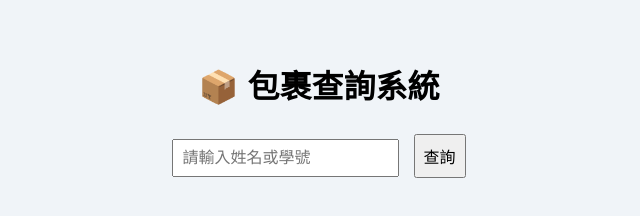
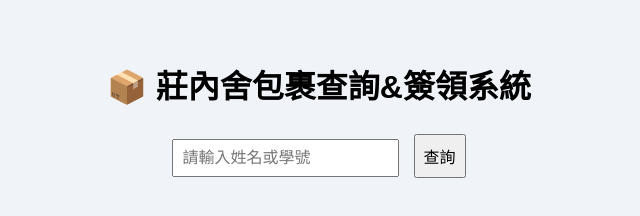
Before and after one commit to nccu-dorm-j23/-, a plain HTML site: page index.html in a window 1280 px wide. Shown: the whole page, without its empty margins (321-961 px from the left). Drawn offline with Linux system fonts and the light colour scheme.

Commit message:
Add files via upload

```diff
--- a/index.html
+++ b/index.html
@@ -2,7 +2,7 @@
 <html lang="zh-Hant">
 <head>
   <meta charset="UTF-8">
-  <title>📦 包裹查詢系統</title>
+  <title>📦 莊內舍包裹查詢&簽領系統</title>
   <style>
     body {
       font-family: Arial, sans-serif;
@@ -35,7 +35,7 @@
 </head>
 <body>
 
-  <h1 class="center">📦 包裹查詢系統</h1>
+  <h1 class="center">📦 莊內舍包裹查詢&簽領系統</h1>
 
   <div class="center">
     <input type="text" id="query" placeholder="請輸入姓名或學號">
```
